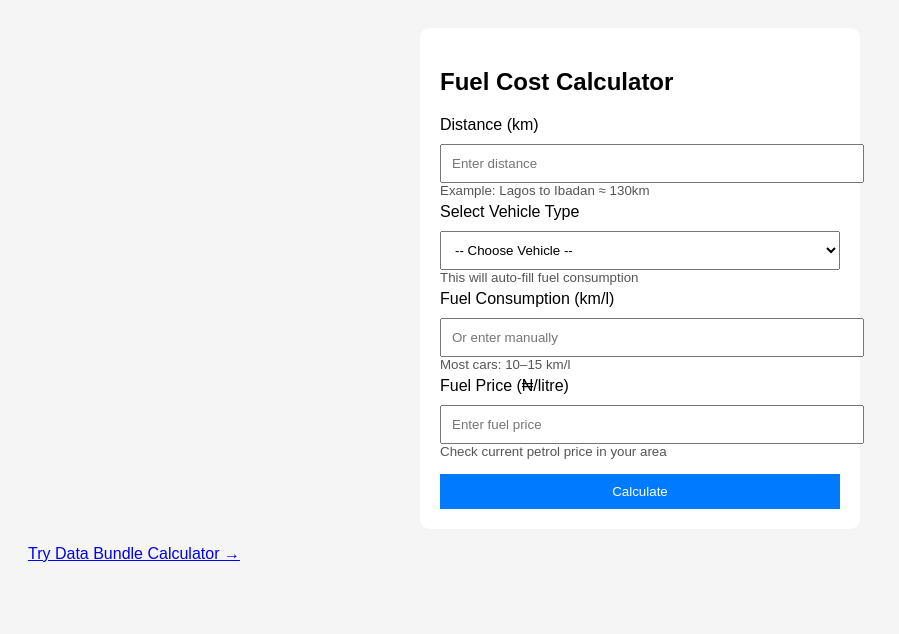
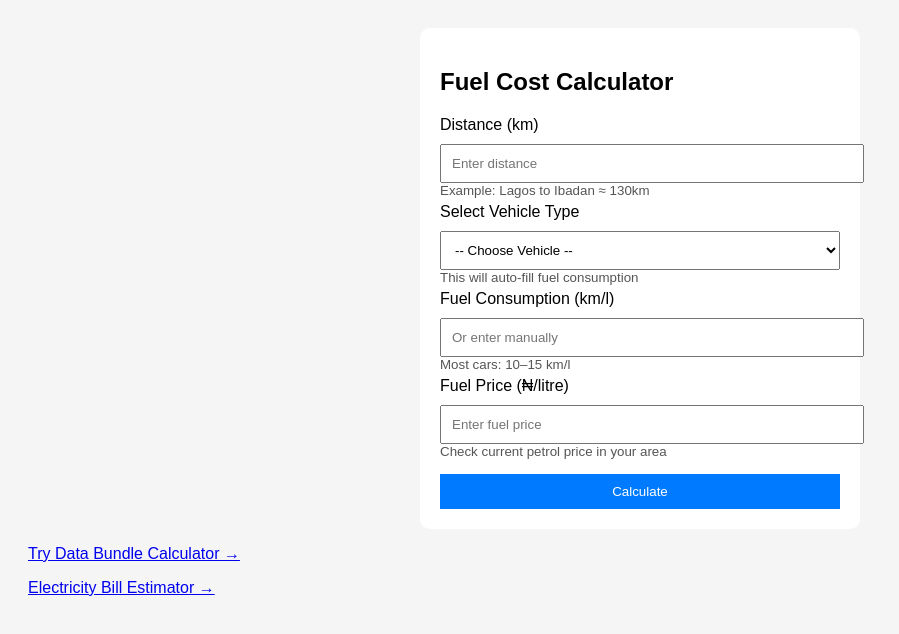
Before and after one commit to ekenesomtodigital-del/fuel-calculator, a plain HTML site: page index.html in a window 1280 px wide. Shown: the whole page, without its empty margins (0-899 px from the left). Drawn offline with Linux system fonts and the light colour scheme.

Commit message:
Update index.html

```diff
--- a/index.html
+++ b/index.html
@@ -59,6 +59,7 @@
   <div id="result"></div>
 </div>
 <p><a href="data-calculator.html">Try Data Bundle Calculator →</a></p>
+<p><a href="electricity-calculator.html">Electricity Bill Estimator →</a></p>
 <script src="script.js"></script>
 </body>
 </html>
```
